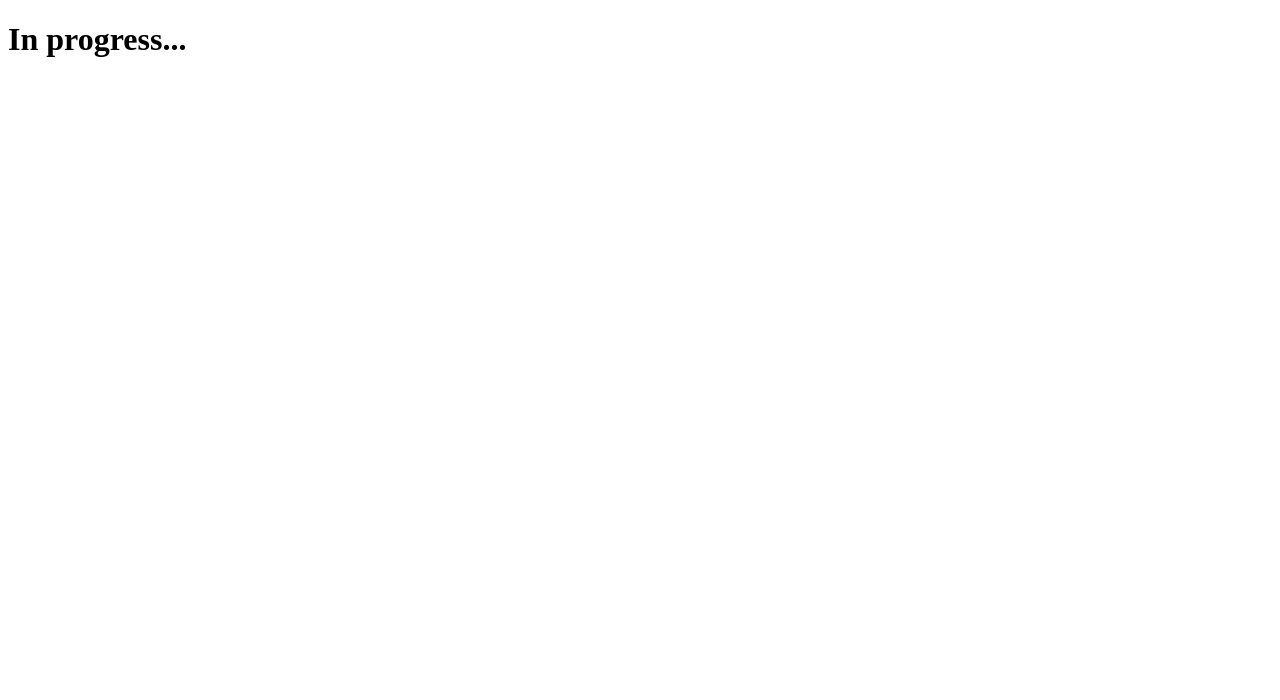
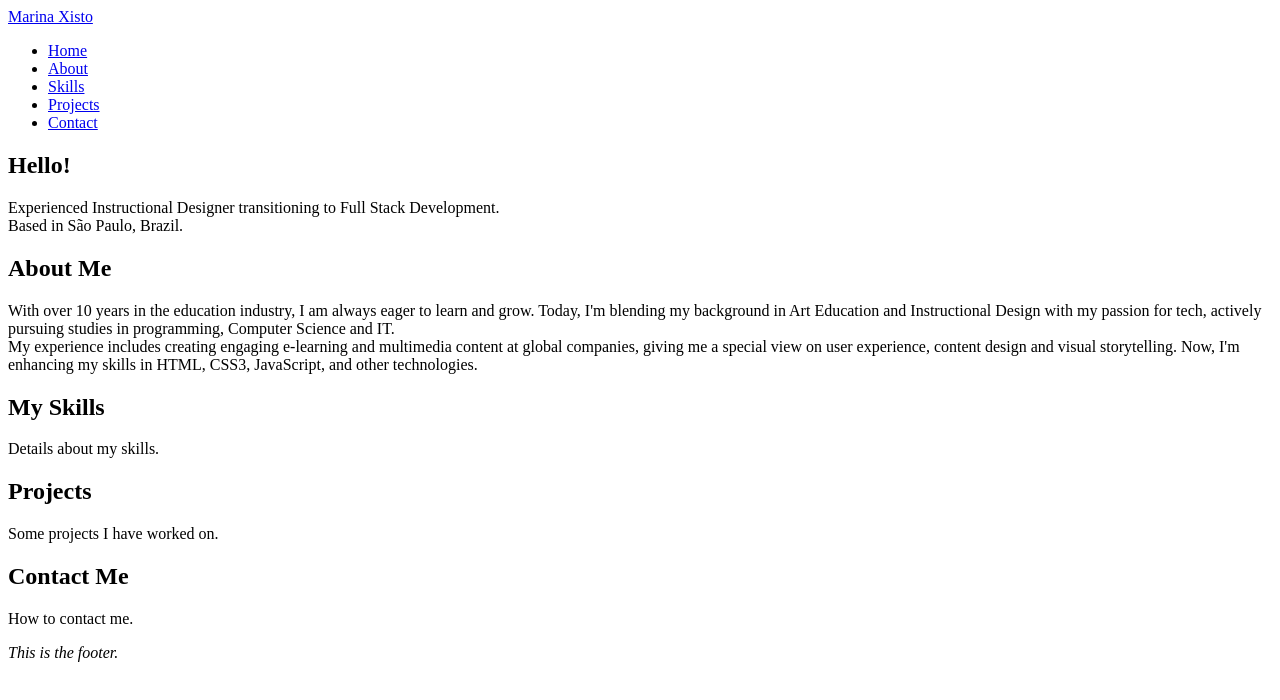
Before and after one commit to marinaxisto/portfolio, a plain HTML site: page index.html in a window 1280 px wide. Drawn offline with Linux system fonts and the light colour scheme.

Commit message:
HTML update

```diff
--- a/index.html
+++ b/index.html
@@ -3,9 +3,77 @@
   <head>
     <meta charset="UTF-8" />
     <meta name="viewport" content="width=device-width, initial-scale=1.0" />
+    <!-- SEO description -->
+    <meta
+      name="description"
+      content="Experienced Instructional Designer transitioning to Full Stack Development. With over 10 years in the education industry, I specialize in creating engaging e-learning content and multimedia, blending art education with cutting-edge web technologies."
+    />
     <title>Marina Xisto</title>
+    <!-- Fonts -->
+    <!-- <link rel="preconnect" href="https://fonts.googleapis.com" />
+    <link rel="preconnect" href="https://fonts.gstatic.com" crossorigin />
+    <link
+      href="https://fonts.googleapis.com/css2?family=Inter:wght@100..900&display=swap"
+      rel="stylesheet"
+    /> -->
+    <!-- CSS -->
+    <!-- <link rel="stylesheet" href="styles.css" /> -->
   </head>
   <body>
-    <h1>In progress...</h1>
+    <!-- Header content -->
+    <header>
+      <div class="title"><a href="#">Marina Xisto</a></div>
+      <nav>
+        <ul>
+          <li><a href="#home">Home</a></li>
+          <li><a href="#about">About</a></li>
+          <li><a href="#skills">Skills</a></li>
+          <li><a href="#projects">Projects</a></li>
+          <li><a href="#contact">Contact</a></li>
+        </ul>
+      </nav>
+    </header>
+    <!-- Main content -->
+    <main>
+      <section id="home">
+        <h1>Hello!</h1>
+        <p>
+          Experienced Instructional Designer transitioning to Full Stack
+          Development.
+          <br />
+          Based in São Paulo, Brazil.
+        </p>
+      </section>
+      <section id="about">
+        <h2>About Me</h2>
+        <p>
+          With over 10 years in the education industry, I am always eager to
+          learn and grow. Today, I'm blending my background in Art Education and
+          Instructional Design with my passion for tech, actively pursuing
+          studies in programming, Computer Science and IT.
+          <br />
+          My experience includes creating engaging e-learning and multimedia
+          content at global companies, giving me a special view on user
+          experience, content design and visual storytelling. Now, I'm enhancing
+          my skills in HTML, CSS3, JavaScript, and other technologies.
+        </p>
+      </section>
+      <section id="skills">
+        <h2>My Skills</h2>
+        <p>Details about my skills.</p>
+      </section>
+      <section id="projects">
+        <h2>Projects</h2>
+        <p>Some projects I have worked on.</p>
+      </section>
+      <section id="contact">
+        <h2>Contact Me</h2>
+        <p>How to contact me.</p>
+      </section>
+    </main>
+    <!-- Footer content -->
+    <footer>
+      <p><em>This is the footer.</em></p>
+    </footer>
   </body>
 </html>
```
